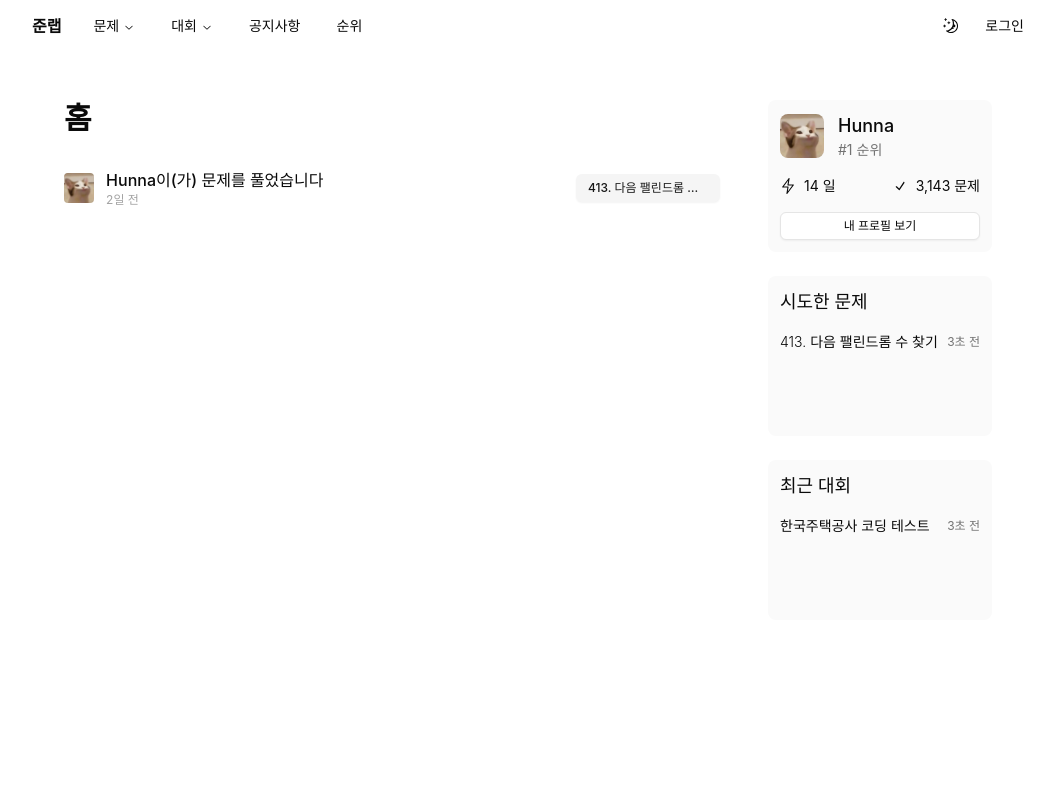
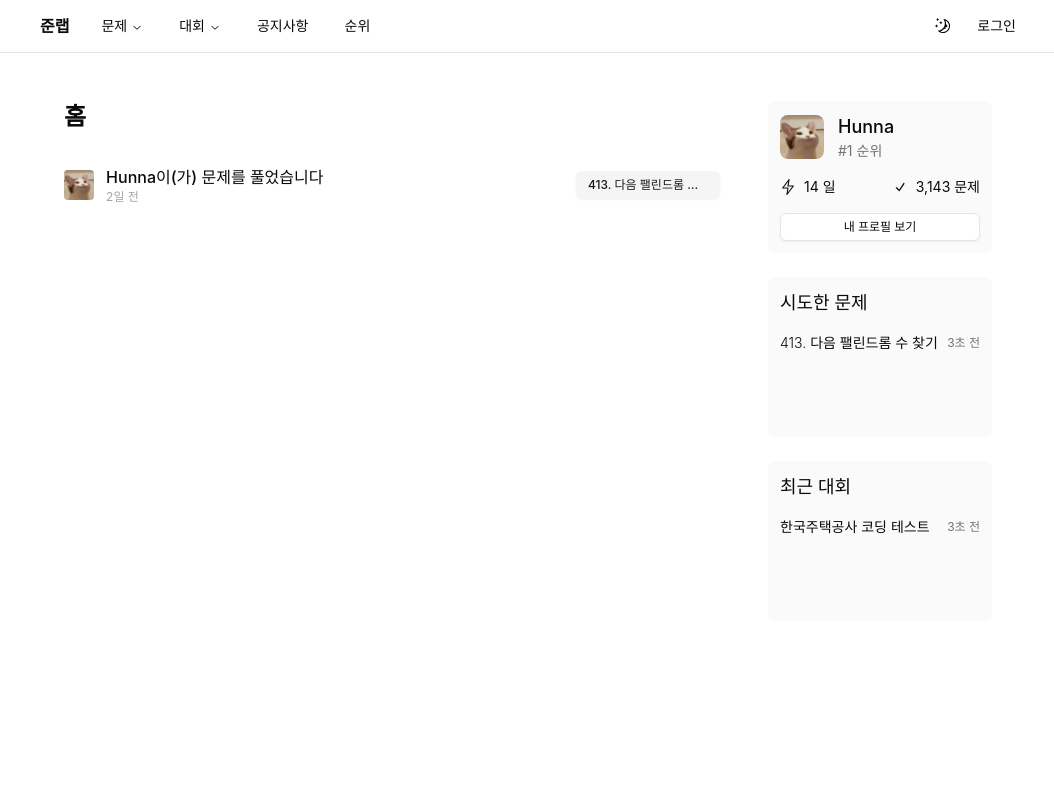
Before and after one commit to sujang958/lyhdm, a Next.js app: page / in a window 1280 px wide. Shown: the top 800 px of the page, without its empty margins (112-1166 px from the left). Built offline with nearby package versions, Linux system fonts and the light colour scheme; a web font is replaced by a local one.

Commit message:
feat: fix some styles

```diff
--- a/src/app/page.tsx
+++ b/src/app/page.tsx
@@ -10,19 +10,9 @@ import Image from "next/image"
 export default function Home() {
   return (
     <section className="w-full">
-      <p className="text-3xl font-semibold">홈</p>
+      <p className="text-2xl font-semibold">홈</p>
       <div className="py-4"></div>
       <div className="flex flex-col gap-y-4">
-        {/* <div className="flex flex-row items-center">
-          <Image
-            src="/popcat.jpg"
-            alt="pfp"
-            width={64}
-            height={64}
-            className="size-8 rounded"
-          />
-          <div className="flex flex-col gap-y-2"></div>
-        </div> */}
         <article className="grid grid-cols-[.15fr_2fr_1fr] gap-3 items-center">
           <Image
             src="/popcat.jpg"
@@ -48,13 +38,13 @@ export default function Home() {
                   413. 다음 팰린드롬 수 찾기
                 </p>
                 <div className="flex flex-row items-center gap-x-1 mt-2">
-                  <p className="text-[0.7rem] rounded-xl bg-neutral-100 px-3 py-0.5 text-neutral-500">
+                  <p className="text-[0.7rem] rounded-xl bg-secondary-background px-3 py-0.5 text-popover-foreground">
                     많은 조건 분기
                   </p>
-                  <p className="text-[0.7rem] rounded-xl bg-neutral-100 px-3 py-0.5 text-neutral-500">
+                  <p className="text-[0.7rem] rounded-xl bg-secondary-background px-3 py-0.5 text-popover-foreground">
                     구현
                   </p>
-                  <p className="text-[0.7rem] rounded-xl bg-neutral-100 px-3 py-0.5 text-neutral-500">
+                  <p className="text-[0.7rem] rounded-xl bg-secondary-background px-3 py-0.5 text-popover-foreground">
                     문자열
                   </p>
                 </div>
--- a/src/components/layouts/TopNav.tsx
+++ b/src/components/layouts/TopNav.tsx
@@ -24,8 +24,8 @@ export function TopNav() {
   const { setTheme, theme, themes } = useTheme()
 
   return (
-    <header className="flex flex-col items-center left-0 right-0 top-0 sticky z-50 bg-white dark:bg-black dark:text-white">
-      <div className="max-w-5xl w-full flex flex-row items-center py-2 px-4">
+    <header className="flex flex-col items-center left-0 right-0 top-0 sticky z-50 bg-background border-b border-border">
+      <div className="max-w-5xl w-full flex flex-row items-center py-2 px-6">
         <Link href="/" className="font-semibold">
           준랩
         </Link>
```
Also changed, not shown: src/components/ui/NavigationMenu.tsx (+6 -6 lines).
